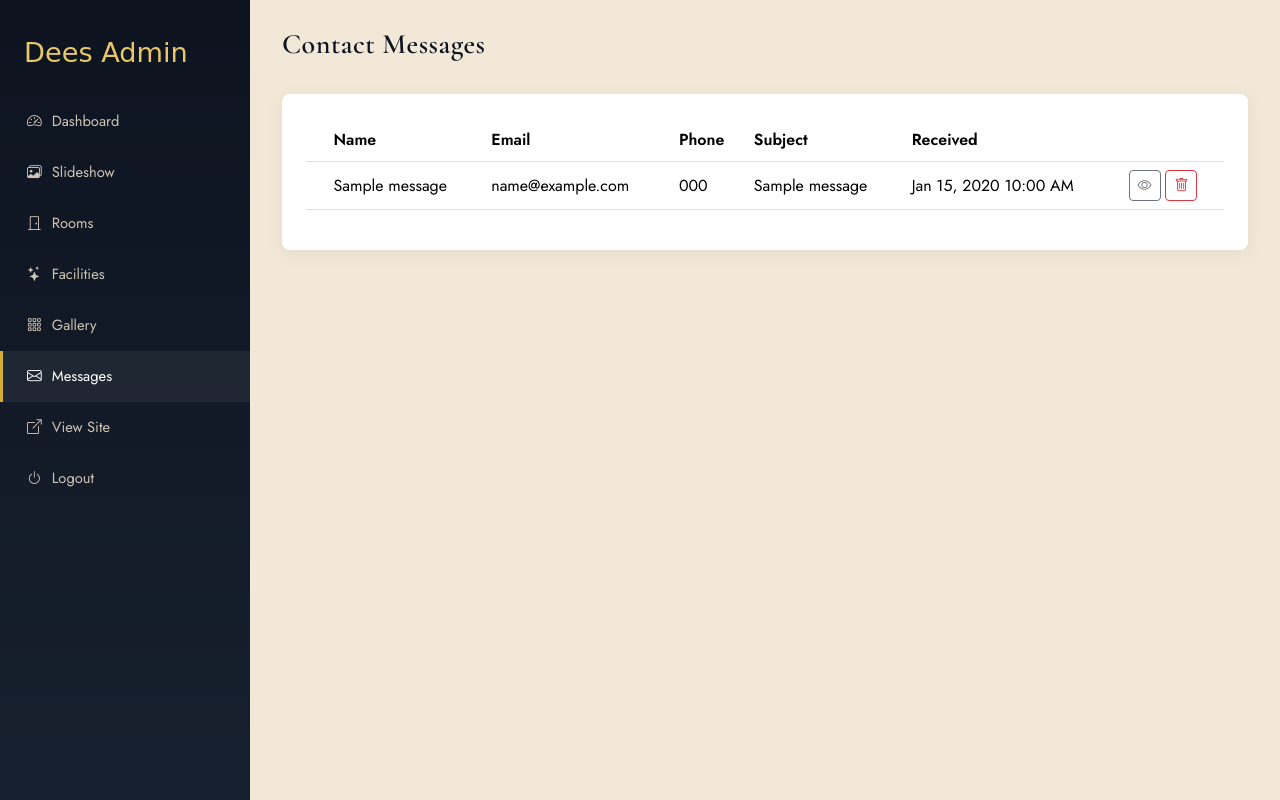
After one commit to kabita-123www/Dees_hotel, a PHP site: page /admin/messages.php in a window 1280 px wide. The commit adds this page. Run offline with PHP 8.4, Linux system fonts and the light colour scheme; a user stored in the database is signed in; tables that the repository leaves empty hold one stand-in row (values such as "Sample post").

Commit message:
change Admin Dashboard Inserted Meaages.php

```diff
--- a/admin/includes/admin_header.php
+++ b/admin/includes/admin_header.php
@@ -39,6 +39,7 @@
   <a href="rooms.php" class="<?php echo $current=='rooms.php'?'active':''; ?>"><i class="bi bi-door-closed"></i> Rooms</a>
   <a href="facilities.php" class="<?php echo $current=='facilities.php'?'active':''; ?>"><i class="bi bi-stars"></i> Facilities</a>
   <a href="gallery.php" class="<?php echo $current=='gallery.php'?'active':''; ?>"><i class="bi bi-grid-3x3-gap"></i> Gallery</a>
+  <a href="messages.php" class="<?php echo $current=='messages.php'?'active':''; ?>"><i class="bi bi-envelope"></i> Messages</a>
   <a href="../index.php" target="_blank"><i class="bi bi-box-arrow-up-right"></i> View Site</a>
   <a href="logout.php"><i class="bi bi-power"></i> Logout</a>
 </div>
@@ -58,6 +59,7 @@
       <a href="rooms.php" class="text-light py-2">Rooms</a>
       <a href="facilities.php" class="text-light py-2">Facilities</a>
       <a href="gallery.php" class="text-light py-2">Gallery</a>
+      <a href="messages.php" class="text-light py-2">Messages</a>
       <a href="logout.php" class="text-light py-2">Logout</a>
     </div>
   </div>
--- /dev/null
+++ b/admin/messages.php
@@ -0,0 +1,110 @@
+<?php
+require_once 'includes/auth_check.php';
+require_once '../config/db.php';
+$page_title = 'Contact Messages';
+
+$msg = ''; $msg_type = 'success';
+
+// ---- DELETE MESSAGE ----
+if (isset($_GET['delete'])) {
+    $id = (int) $_GET['delete'];
+    $pdo->prepare("DELETE FROM messages WHERE id = ?")->execute([$id]);
+    $msg = 'Message deleted.';
+}
+
+// ---- MARK AS READ (when opened via modal) ----
+if (isset($_GET['read'])) {
+    $id = (int) $_GET['read'];
+    $pdo->prepare("UPDATE messages SET is_read = 1 WHERE id = ?")->execute([$id]);
+    header('Location: messages.php');
+    exit;
+}
+
+$messages = $pdo->query("SELECT * FROM messages ORDER BY created_at DESC")->fetchAll();
+
+require_once 'includes/admin_header.php';
+?>
+
+<div class="admin-topbar">
+  <h3 style="font-family:var(--font-heading);">Contact Messages</h3>
+</div>
+
+<?php if ($msg): ?>
+  <div class="alert alert-<?php echo $msg_type; ?>"><?php echo htmlspecialchars($msg); ?></div>
+<?php endif; ?>
+
+<div class="admin-card">
+  <div class="table-responsive">
+    <table class="table align-middle">
+      <thead>
+        <tr>
+          <th></th>
+          <th>Name</th>
+          <th>Email</th>
+          <th>Phone</th>
+          <th>Subject</th>
+          <th>Received</th>
+          <th></th>
+        </tr>
+      </thead>
+      <tbody>
+        <?php foreach ($messages as $m): ?>
+        <tr style="<?php echo $m['is_read'] ? '' : 'font-weight:600; background:#fff9ec;'; ?>">
+          <td>
+            <?php if (!$m['is_read']): ?>
+              <span class="badge" style="background:var(--color-copper);">New</span>
+            <?php endif; ?>
+          </td>
+          <td><?php echo htmlspecialchars($m['name']); ?></td>
+          <td><?php echo htmlspecialchars($m['email']); ?></td>
+          <td><?php echo htmlspecialchars($m['phone'] ?: '—'); ?></td>
+          <td><?php echo htmlspecialchars($m['subject'] ?: '—'); ?></td>
+          <td><?php echo date('M d, Y g:i A', strtotime($m['created_at'])); ?></td>
+          <td class="text-nowrap">
+            <button class="btn btn-sm btn-outline-secondary" data-bs-toggle="modal"
+                    data-bs-target="#viewMsg<?php echo $m['id']; ?>"><i class="bi bi-eye"></i></button>
+            <a href="?delete=<?php echo $m['id']; ?>" class="btn btn-sm btn-outline-danger"
+               onclick="return confirm('Delete this message? This cannot be undone.');"><i class="bi bi-trash"></i></a>
+          </td>
+        </tr>
+
+        <!-- View Modal -->
+        <div class="modal fade" id="viewMsg<?php echo $m['id']; ?>" tabindex="-1">
+          <div class="modal-dialog">
+            <div class="modal-content">
+              <div class="modal-header">
+                <h5 class="modal-title"><?php echo htmlspecialchars($m['subject'] ?: 'Message from ' . $m['name']); ?></h5>
+                <button type="button" class="btn-close" data-bs-dismiss="modal"></button>
+              </div>
+              <div class="modal-body">
+                <p class="mb-1"><strong>Name:</strong> <?php echo htmlspecialchars($m['name']); ?></p>
+                <p class="mb-1"><strong>Email:</strong> <?php echo htmlspecialchars($m['email']); ?></p>
+                <p class="mb-1"><strong>Phone:</strong> <?php echo htmlspecialchars($m['phone'] ?: '—'); ?></p>
+                <p class="mb-3"><strong>Received:</strong> <?php echo date('M d, Y g:i A', strtotime($m['created_at'])); ?></p>
+                <hr>
+                <p style="white-space: pre-wrap;"><?php echo htmlspecialchars($m['message']); ?></p>
+              </div>
+              <div class="modal-footer">
+                <a href="mailto:<?php echo htmlspecialchars($m['email']); ?>" class="btn btn-gold btn-sm">
+                  <i class="bi bi-reply"></i> Reply by Email
+                </a>
+                <?php if (!$m['is_read']): ?>
+                  <a href="?read=<?php echo $m['id']; ?>" class="btn btn-outline-secondary btn-sm">Mark as Read</a>
+                <?php endif; ?>
+                <a href="?delete=<?php echo $m['id']; ?>" class="btn btn-outline-danger btn-sm"
+                   onclick="return confirm('Delete this message?');">Delete</a>
+              </div>
+            </div>
+          </div>
+        </div>
+        <?php endforeach; ?>
+
+        <?php if (count($messages) === 0): ?>
+          <tr><td colspan="7" class="text-center text-muted">No messages received yet.</td></tr>
+        <?php endif; ?>
+      </tbody>
+    </table>
+  </div>
+</div>
+
+<?php require_once 'includes/admin_footer.php'; ?>
```
Also changed, not shown: admin/dashboard.php (+10 -2 lines).
